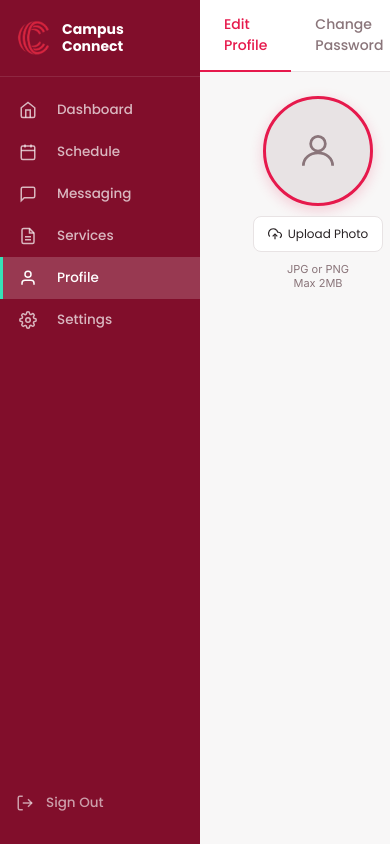
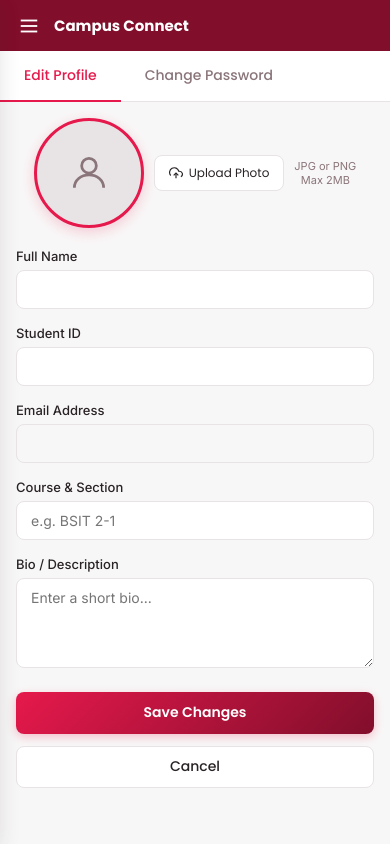
Before and after one commit to DoradoProgram/Test_Subject, a React (Vite) app: page /profile in a window 390 px wide. Built offline with nearby package versions, Linux system fonts and the light colour scheme; no server answers.

Commit message:
mobile view

```diff
--- a/src/App.jsx
+++ b/src/App.jsx
@@ -5,6 +5,7 @@ import { AdminProvider } from "./context/AdminContext";
 import Router from "./router";
 import "./App.css";
 import "./styles/styles.css";
+import "./styles/mobile.css";
 
 function App() {
   return (
--- a/src/components/Sidebar.jsx
+++ b/src/components/Sidebar.jsx
@@ -79,7 +79,7 @@ const ADMIN_ITEM = {
   ),
 };
 
-export default function Sidebar() {
+export default function Sidebar({ isOpen, onClose }) {
   const { pathname } = useLocation();
   const { unreadCount } = useUnread();
   const { isAdmin } = useAdmin();
@@ -95,14 +95,14 @@ export default function Sidebar() {
   const navItems = isAdmin ? [...NAV_ITEMS, ADMIN_ITEM] : NAV_ITEMS;
 
   return (
-    <div className="sidebar">
+    <div className={`sidebar ${isOpen ? "open" : ""}`}>
       <div className="sidebar-logo">
         <img src="/logo.png" alt="Logo" />
         <span>Campus<br />Connect</span>
       </div>
       <nav className="sidebar-nav">
         {navItems.map(({ to, label, icon, badge }) => (
-          <Link key={to} to={to} className={`nav-item ${active(to) ? "active" : ""}`}>
+          <Link key={to} to={to} className={`nav-item ${active(to) ? "active" : ""}`} onClick={onClose}>
             <div className="nav-icon-wrapper" style={{ position: "relative", display: "flex", alignItems: "center" }}>
               {icon}
               {badge && unreadCount > 0 && (
@@ -133,7 +133,7 @@ export default function Sidebar() {
         ))}
       </nav>
       <div className="sidebar-bottom">
-        <Link to="/login" className="sign-out-btn">
+        <Link to="/login" className="sign-out-btn" onClick={onClose}>
           <svg xmlns="http://www.w3.org/2000/svg" width="18" height="18" viewBox="0 0 24 24" fill="none" stroke="currentColor" strokeWidth="2">
             <path d="M9 21H5a2 2 0 01-2-2V5a2 2 0 012-2h4"/>
             <polyline points="16 17 21 12 16 7"/>
--- a/src/firebase.js
+++ b/src/firebase.js
@@ -4,12 +4,12 @@ import { getFirestore } from "firebase/firestore";
 import { getStorage } from "firebase/storage";
 
 const firebaseConfig = {
-  apiKey: import.meta.env.VITE_FIREBASE_API_KEY,
-  authDomain: import.meta.env.VITE_FIREBASE_AUTH_DOMAIN,
-  projectId: import.meta.env.VITE_FIREBASE_PROJECT_ID,
-  storageBucket: import.meta.env.VITE_FIREBASE_STORAGE_BUCKET,
-  messagingSenderId: import.meta.env.VITE_FIREBASE_MESSAGING_SENDER_ID,
-  appId: import.meta.env.VITE_FIREBASE_APP_ID,
+  apiKey: "AIzaSyD5PpUKUYO7u4xXbOTyS4f0kbxZ--qroNo",
+  authDomain: "campus-connect-3e760.firebaseapp.com",
+  projectId: "campus-connect-3e760",
+  storageBucket: "campus-connect-3e760.firebasestorage.app",
+  messagingSenderId: "359126670799",
+  appId: "1:359126670799:web:ac104437fe2a1e1ea686ba"
 };
 
 const app = initializeApp(firebaseConfig);
--- a/src/layouts/AppLayout.jsx
+++ b/src/layouts/AppLayout.jsx
@@ -1,9 +1,30 @@
+import { useState } from "react";
 import Sidebar from "../components/Sidebar";
 
+const MenuIcon = () => (
+  <svg xmlns="http://www.w3.org/2000/svg" width="22" height="22" viewBox="0 0 24 24" fill="none" stroke="currentColor" strokeWidth="2">
+    <line x1="3" y1="6" x2="21" y2="6"/>
+    <line x1="3" y1="12" x2="21" y2="12"/>
+    <line x1="3" y1="18" x2="21" y2="18"/>
+  </svg>
+);
+
 export default function AppLayout({ children }) {
+  const [menuOpen, setMenuOpen] = useState(false);
+
   return (
     <div className="app-layout">
-      <Sidebar />
+      <div className="mobile-topbar">
+        <button onClick={() => setMenuOpen(true)}>
+          <MenuIcon />
+        </button>
+        <span>Campus Connect</span>
+      </div>
+
+      <div className={`sidebar-backdrop ${menuOpen ? "show" : ""}`} onClick={() => setMenuOpen(false)} />
+
+      <Sidebar isOpen={menuOpen} onClose={() => setMenuOpen(false)} />
+
       <div className="main-content">
         {children}
       </div>
--- /dev/null
+++ b/src/styles/mobile.css
@@ -0,0 +1,111 @@
+/* ─── MOBILE RESPONSIVE ─── */
+/* Breakpoints: 768px = tablet/phone switch, 480px = small phone tweaks */
+.mobile-topbar {
+  display: none;
+ }
+
+@media (max-width: 768px) {
+
+  /* ── APP LAYOUT / SIDEBAR → SLIDE-OUT DRAWER ── */
+  .app-layout { display: block; }
+
+  .sidebar {
+    position: fixed;
+    top: 0; left: 0;
+    height: 100vh;
+    width: 240px;
+    min-width: 240px;
+    transform: translateX(-100%);
+    transition: transform .25s ease;
+    z-index: 1000;
+    box-shadow: var(--shadow-md);
+  }
+  .sidebar.open { transform: translateX(0); }
+
+  .sidebar-backdrop {
+    display: none;
+    position: fixed;
+    inset: 0;
+    background: rgba(0,0,0,0.4);
+    z-index: 999;
+  }
+  .sidebar-backdrop.show { display: block; }
+
+  .main-content { width: 100%; }
+
+  /* Mobile top bar with hamburger */
+  .mobile-topbar {
+    display: flex;
+    align-items: center;
+    gap: 14px;
+    padding: 14px 18px;
+    background: var(--nav);
+    position: sticky;
+    top: 0;
+    z-index: 500;
+  }
+  .mobile-topbar button {
+    background: none; border: none; cursor: pointer;
+    color: var(--white); display: flex; align-items: center;
+  }
+  .mobile-topbar span {
+    font-family: var(--font-d); font-weight: 700; color: var(--white); font-size: 15px;
+  }
+
+  /* ── TOP HEADER / PAGE BODY ── */
+  .top-header { padding: 14px 16px; flex-wrap: wrap; gap: 10px; }
+  .top-header-left h2 { font-size: 18px; }
+  .page-body { padding: 16px; }
+  .tab-content { padding: 16px; }
+
+  /* ── DASHBOARD ── */
+  .stat-cards { grid-template-columns: 1fr; gap: 12px; }
+  .dash-grid { grid-template-columns: 1fr; }
+
+  /* ── SCHEDULE (weekly grid) ── */
+  .weekly-grid { overflow-x: auto; -webkit-overflow-scrolling: touch; }
+  .weekly-grid table { min-width: 640px; }
+
+  /* ── EVENT CALENDAR ── */
+  .cal-wrapper { grid-template-columns: 1fr; }
+  .cal-grid { overflow-x: auto; }
+  .cal-grid table { min-width: 480px; }
+  .events-sidebar { order: -1; }
+
+  /* ── MESSAGING ── */
+  .messaging-layout { grid-template-columns: 1fr; }
+  .msg-sidebar, .ann-panel {
+    border-right: none; border-left: none;
+    border-bottom: 1.5px solid var(--border);
+    max-height: 240px;
+  }
+  .bubble-in, .bubble-out { max-width: 85%; }
+
+  /* ── PROFILE ── */
+  .profile-layout { grid-template-columns: 1fr; gap: 20px; }
+  .avatar-section { flex-direction: row; justify-content: center; }
+
+  /* ── SETTINGS ── */
+  .theme-cards { grid-template-columns: 1fr 1fr; }
+
+  /* ── AUTH ── */
+  .auth-card { width: 100%; max-width: 400px; padding: 32px 24px; }
+
+  /* ── SERVICES ── */
+  .services-content { max-width: 100%; }
+
+  /* ── MODALS (Add Event / Add Class forms) ── */
+  div[style*="width: 360px"],
+  div[style*="width: 400px"] {
+    width: 90vw !important;
+    max-width: 400px;
+  }
+}
+
+@media (max-width: 480px) {
+  .theme-cards { grid-template-columns: 1fr; }
+  .auth-card { padding: 24px 18px; }
+  .stat-card .value { font-size: 28px; }
+  .btn-row { flex-direction: column; }
+  .btn-row .btn-submit, .btn-row .btn-cancel { width: 100%; }
+}
```
